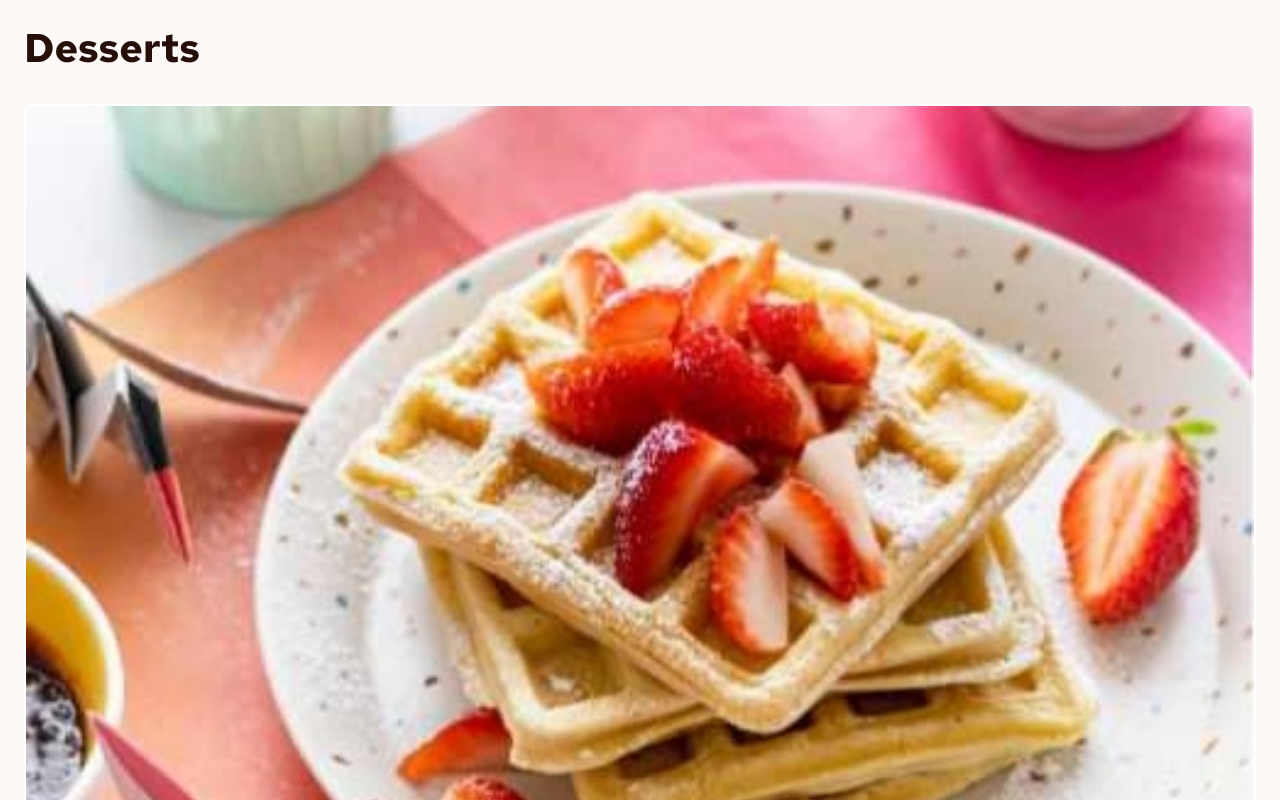
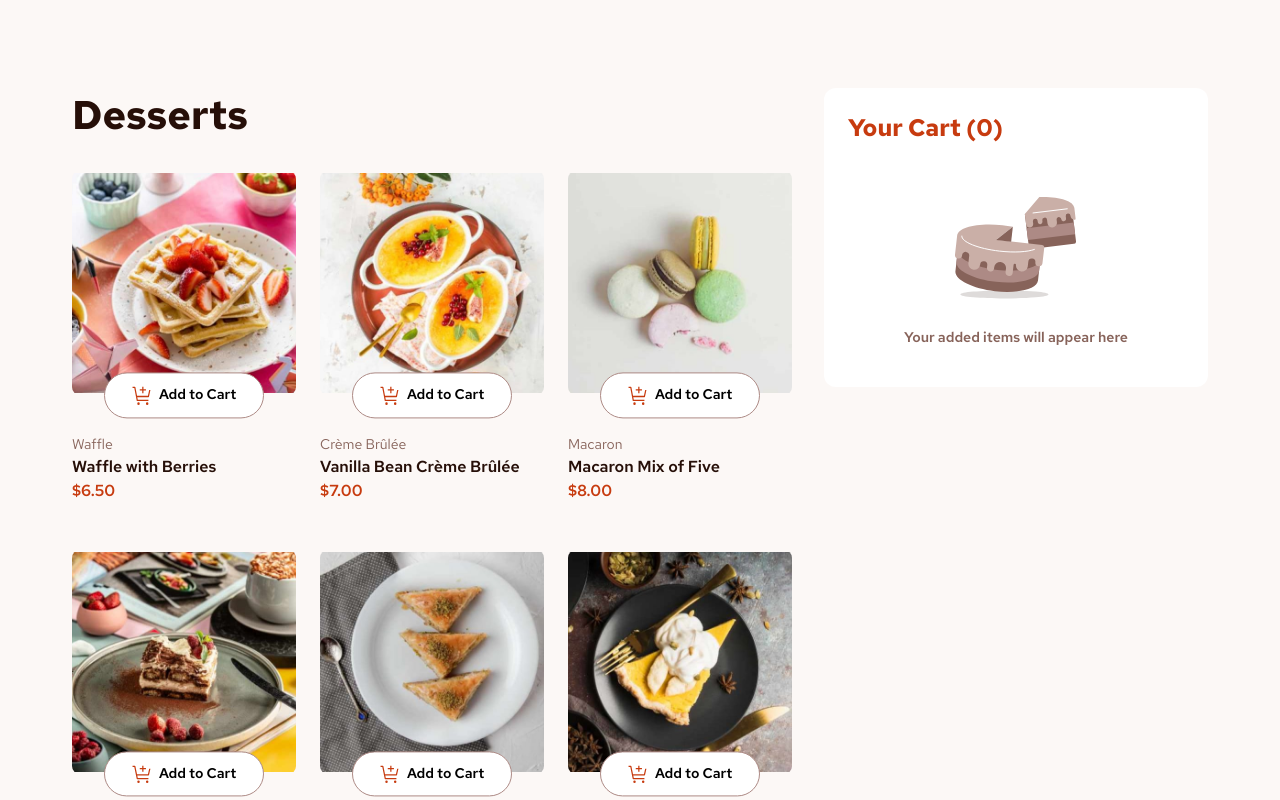
Before and after one commit to DylanNicolet/cart_with_product_frontend-mentor.io, a React (Create React App) app: page / in a window 1280 px wide. Shown: the top 800 px of the page. Built offline with nearby package versions, Linux system fonts and the light colour scheme.

Commit message:
[INTE] Added responssiveness for all devices

```diff
--- a/src/components/ConfirmationModal.jsx
+++ b/src/components/ConfirmationModal.jsx
@@ -19,7 +19,7 @@ export default function ConfirmationModal({ isOpen, onClose, cartList, cartTotal
         <dialog id="ConfirmationModal" ref={dialogRef}>
             <header>
                 <img src={confirmationIcon} alt="" className="confirmation-icon" />
-                <h2 className="modal-title">Order<br />Confirmed</h2>
+                <h2 className="modal-title">Order Confirmed</h2>
                 <p className="modal-subtitle">We hope you enjoy your food!</p>
             </header>
 
--- a/src/pages/Homepage.jsx
+++ b/src/pages/Homepage.jsx
@@ -33,6 +33,7 @@ export default function Homepage() {
 
     return (
         <main className="homepage">
+            <div className="title-and-cards-container">
                 <h1 className="homepage__title">Desserts</h1>
 
                 <section className="product-card-container">
@@ -47,6 +48,7 @@ export default function Homepage() {
                         />
                     ))}
                 </section>
+            </div>
 
             <Cart />
         </main>
--- a/src/sass/base/_global.scss
+++ b/src/sass/base/_global.scss
@@ -6,13 +6,14 @@
      box-sizing: border-box;
 }
 
-.app{
+.App {
     width: 100%;
     height: 100%;
     margin: 0;
+    background-color: u.$color-secondary-50;
 }
 
-body{
+body {
     margin: 0;
     -ms-overflow-style: none;  /* IE and Edge */
     scrollbar-width: none;  /* Firefox */
@@ -27,6 +28,6 @@ body{
     }
 }
 
-a:focus,a:visited,a:active{
+a:focus,a:visited,a:active {
     outline: none;
 }
--- a/src/sass/components/_Cart.scss
+++ b/src/sass/components/_Cart.scss
@@ -143,3 +143,11 @@
         }
     }
 }
+
+@include u.desktop-only {
+    .cart {
+        width: 24rem;
+        height: min-content;
+        margin-top: 0;
+    }
+}
--- a/src/sass/components/_ConfirmationModal.scss
+++ b/src/sass/components/_ConfirmationModal.scss
@@ -5,13 +5,31 @@
     max-height: 90vh;
     width: 100%;
     max-width: none;
-    overflow-y: scroll;
     border: none;
     border-top-left-radius: 0.75rem;
     border-top-right-radius: 0.75rem;
     padding: 2.5rem 1.5rem 1.5rem 1.5rem;
     margin: auto auto 0 auto;
     text-align: left;
+    overflow-y: auto;
+    scrollbar-width: thin; // for Firefox
+    scrollbar-color: #ccc transparent; // for Firefox
+
+    &::-webkit-scrollbar {
+        width: 8px;
+    }
+
+    &::-webkit-scrollbar-track {
+        background: transparent;
+        border-radius: 2rem;
+    }
+
+    &::-webkit-scrollbar-thumb {
+        background-color: #aaa;
+        border-radius: 2rem;
+        border: 2px solid transparent;
+        background-clip: content-box;
+    }
 
     &::backdrop {
         background: rgba(0, 0, 0, 0.5);
@@ -32,6 +50,7 @@
             font-weight: 700;
             line-height: 120%;
             margin-bottom: 0.5rem;
+            width: 90%;
         }
 
         .modal-subtitle {
@@ -156,3 +175,23 @@
         }
     }
 }
+
+// Tablet styles
+@include u.tablet-only {
+    #ConfirmationModal {
+        width: calc(100% - 5rem);
+        top: 50%;
+        bottom: unset;
+        transform: translateY(-50%);
+        margin: auto;
+        padding: 2.5rem;
+        border-radius: 0.75rem;
+    }
+}
+
+// Desktop styles
+@include u.desktop-only {
+    #ConfirmationModal {
+        width: 37rem;
+    }
+}
--- a/src/sass/components/_ProductCard.scss
+++ b/src/sass/components/_ProductCard.scss
@@ -9,8 +9,8 @@
         display: block;
         width: 100%;
         aspect-ratio: 327 / 212;
-        border: 0.13rem solid white;
-        border-radius: 8px;
+        border: 0.13rem solid transparent;
+        border-radius: 1rem;
         background-position: center;
         background-repeat: no-repeat;
         background-size: cover;
@@ -98,3 +98,13 @@
         }
     }
 }
+
+// Tablet styles
+@include u.tablet-only {
+    .products-card {
+        &__img {
+            aspect-ratio: 1 / 1;
+            border-radius: 0.5rem;
+        }
+    }
+}
--- a/src/sass/components/_buttons.scss
+++ b/src/sass/components/_buttons.scss
@@ -1,5 +1,11 @@
 @use "../utils" as u;
 
 button:focus, button:visited, button:active{
-  outline: none;
+    outline: none;
 }
+
+@include u.desktop-only {
+    button {
+        cursor: pointer;
+    }
+}
--- a/src/sass/pages/_Homepage.scss
+++ b/src/sass/pages/_Homepage.scss
@@ -1,7 +1,6 @@
 @use "../utils" as u;
 
 .homepage {
-	background-color: u.$color-secondary-50;
     padding: 1.3rem 1.5rem;
 
     &__title {
@@ -11,3 +10,33 @@
         margin-bottom: 1.9rem;
     }
 }
+
+// Tablet styles
+@include u.tablet-only {
+    .homepage {
+        padding: 2.5rem;
+
+        .product-card-container {
+            display: grid;
+            grid-template-columns: repeat(3, 1fr);
+            grid-template-rows: auto;
+            gap: 24px;
+        }
+    }
+}
+
+// Dekstop styles
+@include u.desktop-only {
+    .homepage {
+        padding: 5.5rem 2.5rem 5.5rem 2.5rem;
+        display: flex;
+        flex-wrap: nowrap;
+        gap: 2rem;
+        max-width: 1216px;
+        margin: auto;
+
+        .title-and-cards-container {
+            flex-grow: 1;
+        }
+    }
+}
--- a/src/sass/utils/_maps.scss
+++ b/src/sass/utils/_maps.scss
@@ -1,5 +1,5 @@
 $breakpoint: (
     tablette:768px,
-    desktop:920px,
+    desktop:1024px,
     ultra-wide:1990px,
 );
```
Also changed, not shown: src/sass/App.css, 1 other file (tests, documents, lock files or other folders). Lines whose indentation alone changed are shown as unchanged.
